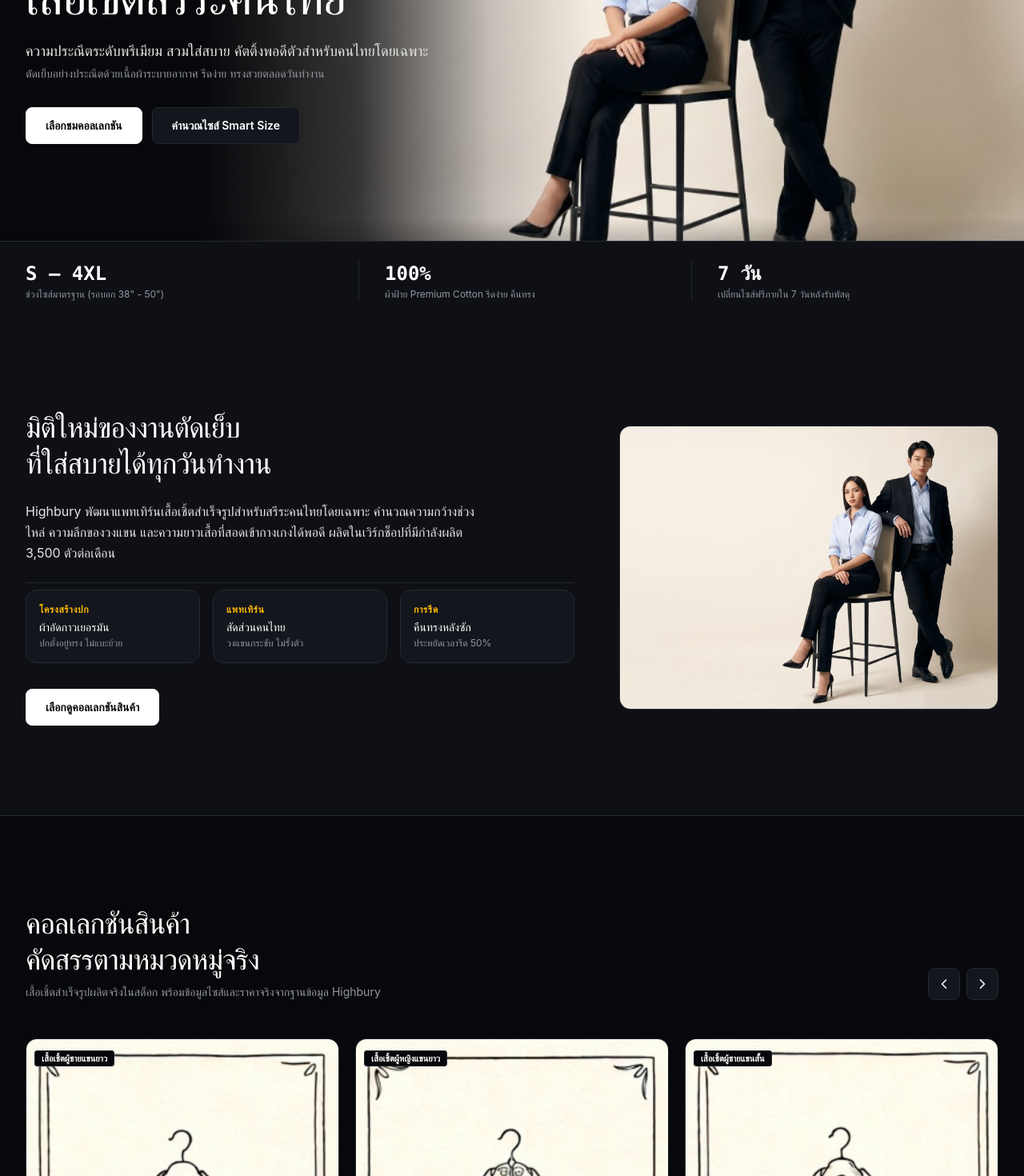
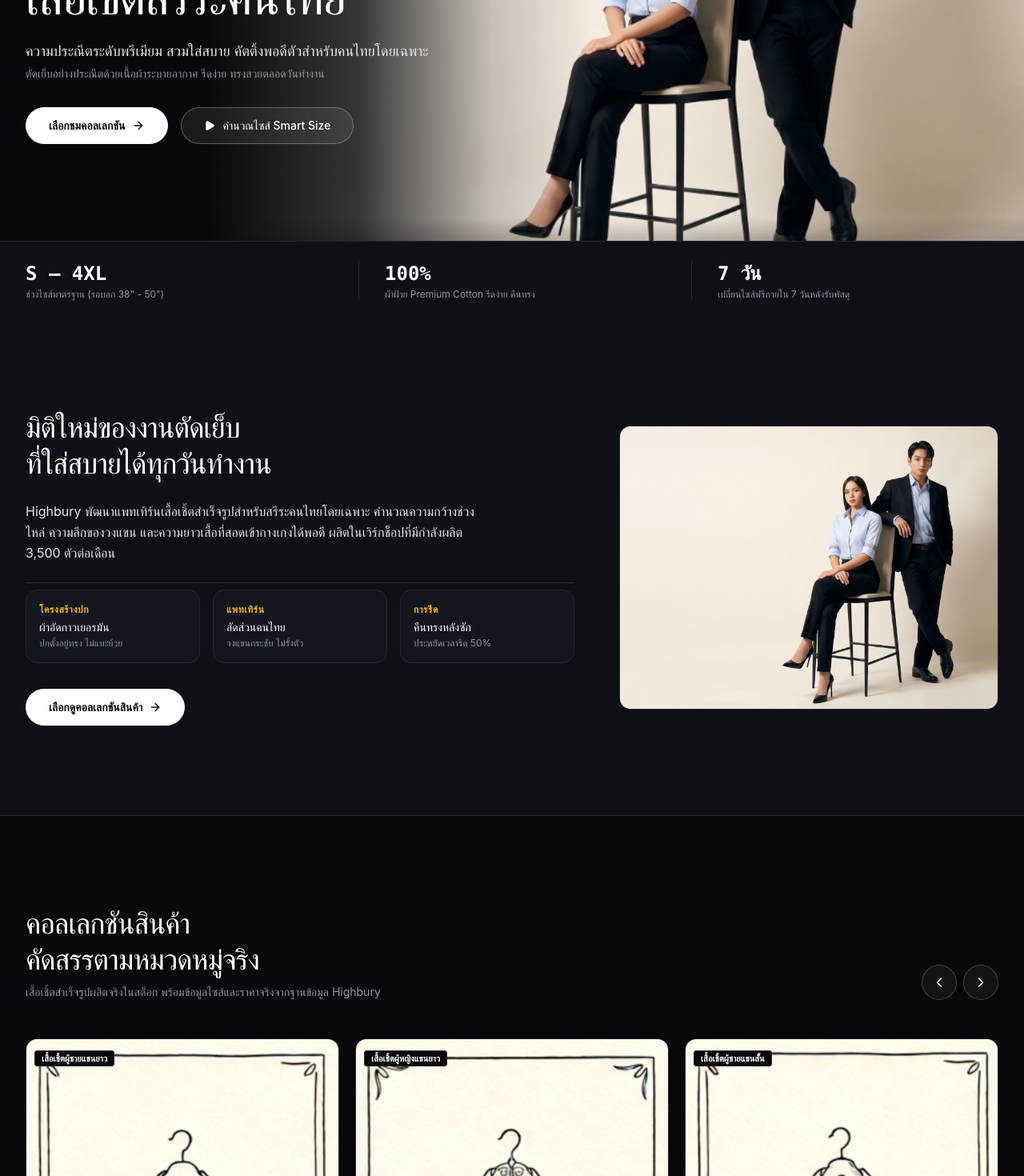
Before and after one commit to papound/highbury_shirt, a Next.js app: page / in a window 1280 px wide. Shown: the part 320-1790 px from the top of the page at 80% size. Built offline with nearby package versions, Linux system fonts and the light colour scheme; no server answers; the database is empty; a small style sheet from the web is missing; a web font is replaced by a local one.

Commit message:
feat(storefront-v3): restore exact Quantum pill buttons and circular controls across all sections

```diff
--- a/components/storefront/v3/carousel-showcase.tsx
+++ b/components/storefront/v3/carousel-showcase.tsx
@@ -4,7 +4,7 @@ import { useCallback } from "react";
 import Image from "next/image";
 import Link from "next/link";
 import useEmblaCarousel from "embla-carousel-react";
-import { ChevronLeft, ChevronRight } from "lucide-react";
+import { ChevronLeft, ChevronRight, ArrowRight } from "lucide-react";
 import { QuickViewProduct } from "./quick-view-modal";
 import { getProductPlaceholderImage, CATEGORY_REAL_IMAGES } from "@/lib/placeholders";
 
@@ -248,9 +248,10 @@ export default function CarouselShowcase({
                       <div className="flex items-center justify-between pt-1">
                         <Link
                           href={`/products/${p.slug}`}
-                          className="text-xs font-semibold text-white hover:text-[#FFB900] transition-colors"
+                          className="inline-flex items-center gap-1.5 text-xs font-semibold text-white hover:text-white/80 transition-colors"
                         >
-                          {lang === "th" ? "ดูรายละเอียดสินค้า" : "Explore Model"}
+                          <span>{lang === "th" ? "ดูรายละเอียดสินค้า" : "Explore Model"}</span>
+                          <ArrowRight className="w-3.5 h-3.5" />
                         </Link>
 
                         <button
--- a/components/storefront/v3/craft-story.tsx
+++ b/components/storefront/v3/craft-story.tsx
@@ -2,6 +2,7 @@
 
 import Image from "next/image";
 import Link from "next/link";
+import { ArrowRight } from "lucide-react";
 
 interface CraftStoryProps {
   lang?: "th" | "en";
@@ -76,8 +77,9 @@ export default function CraftStory({ lang = "th" }: CraftStoryProps) {
             </div>
 
             <div className="pt-2">
-              <Link href="#models" className="v3-btn-primary">
+              <Link href="#models" className="v3-btn-white">
                 <span>{lang === "th" ? "เลือกดูคอลเลกชันสินค้า" : "Explore Collection"}</span>
+                <ArrowRight className="w-4 h-4" />
               </Link>
             </div>
           </div>
--- a/components/storefront/v3/hero-v3.tsx
+++ b/components/storefront/v3/hero-v3.tsx
@@ -2,6 +2,7 @@
 
 import Image from "next/image";
 import Link from "next/link";
+import { ArrowRight, Play } from "lucide-react";
 
 interface HeroV3Props {
   onOpenSizeGuide: () => void;
@@ -67,17 +68,19 @@ export default function HeroV3({ onOpenSizeGuide, lang = "th" }: HeroV3Props) {
             </p>
           </div>
 
-          {/* Action Buttons: Consistent 8px radius, no decorative icons */}
-          <div className="pt-3 flex flex-col sm:flex-row items-stretch sm:items-center gap-3">
-            <Link href="#models" className="v3-btn-primary">
+          {/* Action Buttons: Exact Quantum Pill Buttons (White pill + Glass outline pill) */}
+          <div className="pt-3 flex flex-col sm:flex-row items-stretch sm:items-center gap-4">
+            <Link href="#models" className="v3-btn-white">
               <span>{lang === "th" ? "เลือกชมคอลเลกชัน" : "Explore Collection"}</span>
+              <ArrowRight className="w-4 h-4" />
             </Link>
 
             <button
               type="button"
               onClick={onOpenSizeGuide}
-              className="v3-btn-secondary"
+              className="v3-btn-glass"
             >
+              <Play className="w-3.5 h-3.5 fill-current" />
               <span>{lang === "th" ? "คำนวณไซส์ Smart Size" : "Smart Size Finder"}</span>
             </button>
           </div>
--- a/components/storefront/v3/macro-detail.tsx
+++ b/components/storefront/v3/macro-detail.tsx
@@ -2,6 +2,7 @@
 
 import Image from "next/image";
 import Link from "next/link";
+import { ArrowRight } from "lucide-react";
 
 interface MacroDetailProps {
   lang?: "th" | "en";
@@ -37,8 +38,9 @@ export default function MacroDetail({ lang = "th" }: MacroDetailProps) {
             </p>
 
             <div className="pt-2">
-              <Link href="#models" className="v3-btn-secondary">
+              <Link href="#models" className="v3-btn-glass">
                 <span>{lang === "th" ? "ดูแบบเสื้อทั้งหมด" : "View All Shirts"}</span>
+                <ArrowRight className="w-4 h-4" />
               </Link>
             </div>
           </div>
--- a/components/storefront/v3/standards-landscape.tsx
+++ b/components/storefront/v3/standards-landscape.tsx
@@ -1,6 +1,7 @@
 "use client";
 
 import Link from "next/link";
+import { ArrowRight } from "lucide-react";
 
 interface StandardsLandscapeProps {
   lang?: "th" | "en";
@@ -36,8 +37,9 @@ export default function StandardsLandscape({ lang = "th" }: StandardsLandscapePr
             </p>
 
             <div className="pt-2">
-              <Link href="https://lin.ee/T8tlget" target="_blank" rel="noopener noreferrer" className="v3-btn-primary">
+              <Link href="https://lin.ee/T8tlget" target="_blank" rel="noopener noreferrer" className="v3-btn-white">
                 <span>{lang === "th" ? "ปรึกษาสั่งตัดยูนิฟอร์มผ่าน LINE" : "Corporate Uniform Inquiry (LINE)"}</span>
+                <ArrowRight className="w-4 h-4" />
               </Link>
             </div>
           </div>
--- a/components/storefront/v3/v3.css
+++ b/components/storefront/v3/v3.css
@@ -1,10 +1,8 @@
 /* ─────────────────────────────────────────────────────────────────────────────
-   HIGHBURY V3 DESIGN SYSTEM - PURPOSEFUL, DESIGNED, ANTI-SLOP
+   HIGHBURY V3 DESIGN SYSTEM - EXACT QUANTUM MOTORS AESTHETIC
    Scoped to .v3-page-wrapper
-   Palette: Dark #07080B, Text #FFFFFF, Muted #E7E7E7, Secondary #FFB900, Border #262830
-   Type: Google Sans
-   Corner Radius: 8px (rounded-lg) consistent throughout (No generic pill buttons)
-   Zero filter: blur(), Zero radial glowing blobs
+   Palette: Dark #07080B, Text #FFFFFF, Muted #E7E7E7, Accent #FFB900, Border #262830
+   Buttons: Exact Quantum Pill Shapes (rounded-full)
    ───────────────────────────────────────────────────────────────────────────── */
 
 .v3-page-wrapper {
@@ -40,67 +38,109 @@
   font-family: var(--v3-font-sans);
 }
 
-/* ── Consistent 8px Radius Buttons (Anti-Slop: No generic pill buttons) ── */
-.v3-page-wrapper .v3-btn-primary {
+/* ── EXACT QUANTUM PILL BUTTONS ── */
+.v3-page-wrapper .v3-btn-white {
   display: inline-flex;
   align-items: center;
   justify-content: center;
-  padding: 0.75rem 1.5rem;
-  border-radius: 8px;
+  gap: 0.5rem;
+  padding: 0.75rem 1.75rem;
+  border-radius: 9999px;
   background-color: #FFFFFF;
   color: #07080B;
   font-weight: 600;
   font-size: 0.875rem;
   line-height: 1.25rem;
   border: 1px solid #FFFFFF;
-  transition: background-color 0.15s ease, border-color 0.15s ease;
+  transition: all 0.2s cubic-bezier(0.16, 1, 0.3, 1);
   cursor: pointer;
 }
 
-.v3-page-wrapper .v3-btn-primary:hover {
-  background-color: #E7E7E7;
-  border-color: #E7E7E7;
+.v3-page-wrapper .v3-btn-white:hover {
+  background-color: #E2E8F0;
+  border-color: #E2E8F0;
+  transform: translateY(-1px);
 }
 
-.v3-page-wrapper .v3-btn-secondary {
+.v3-page-wrapper .v3-btn-white:active {
+  transform: scale(0.98);
+}
+
+.v3-page-wrapper .v3-btn-glass {
   display: inline-flex;
   align-items: center;
   justify-content: center;
-  padding: 0.75rem 1.5rem;
-  border-radius: 8px;
-  background-color: #13161D;
+  gap: 0.625rem;
+  padding: 0.75rem 1.75rem;
+  border-radius: 9999px;
+  background-color: rgba(255, 255, 255, 0.08);
+  backdrop-filter: blur(12px);
+  -webkit-backdrop-filter: blur(12px);
+  color: #FFFFFF;
+  font-weight: 500;
+  font-size: 0.875rem;
+  line-height: 1.25rem;
+  border: 1px solid rgba(255, 255, 255, 0.28);
+  transition: all 0.2s cubic-bezier(0.16, 1, 0.3, 1);
+  cursor: pointer;
+}
+
+.v3-page-wrapper .v3-btn-glass:hover {
+  background-color: rgba(255, 255, 255, 0.15);
+  border-color: rgba(255, 255, 255, 0.5);
+  transform: translateY(-1px);
+}
+
+.v3-page-wrapper .v3-btn-glass:active {
+  transform: scale(0.98);
+}
+
+.v3-page-wrapper .v3-btn-black {
+  display: inline-flex;
+  align-items: center;
+  justify-content: center;
+  gap: 0.5rem;
+  padding: 0.75rem 1.75rem;
+  border-radius: 9999px;
+  background-color: #07080B;
   color: #FFFFFF;
   font-weight: 600;
   font-size: 0.875rem;
   line-height: 1.25rem;
   border: 1px solid #262830;
-  transition: background-color 0.15s ease, border-color 0.15s ease;
+  transition: all 0.2s cubic-bezier(0.16, 1, 0.3, 1);
   cursor: pointer;
 }
 
-.v3-page-wrapper .v3-btn-secondary:hover {
+.v3-page-wrapper .v3-btn-black:hover {
   background-color: #1A1E27;
   border-color: #383B46;
+  transform: translateY(-1px);
 }
 
-/* ── Carousel Arrows (Consistent 8px Rounded Square Controls) ── */
+.v3-page-wrapper .v3-btn-black:active {
+  transform: scale(0.98);
+}
+
+/* ── EXACT QUANTUM CIRCULAR ARROWS ── */
 .v3-page-wrapper .v3-arrow-btn {
-  width: 2.5rem;
-  height: 2.5rem;
-  border-radius: 8px;
-  border: 1px solid #262830;
-  background-color: #13161D;
+  width: 2.75rem;
+  height: 2.75rem;
+  border-radius: 9999px;
+  border: 1px solid rgba(255, 255, 255, 0.2);
+  background-color: rgba(255, 255, 255, 0.05);
   color: #FFFFFF;
   display: flex;
   align-items: center;
   justify-content: center;
-  transition: background-color 0.15s ease, border-color 0.15s ease;
+  transition: all 0.2s ease;
   cursor: pointer;
 }
 
 .v3-page-wrapper .v3-arrow-btn:hover {
-  background-color: #1C202B;
-  border-color: #3D4252;
+  background-color: rgba(255, 255, 255, 0.15);
+  border-color: rgba(255, 255, 255, 0.4);
+  transform: scale(1.05);
 }
 
 .v3-page-wrapper .v3-arrow-btn:disabled {
@@ -144,12 +184,14 @@ dialog.v3-dialog:modal {
   overscroll-behavior: contain;
   margin: auto;
   border: 1px solid #262830;
-  border-radius: 8px;
+  border-radius: 16px;
   background-color: #0E1015;
 }
 
 dialog.v3-dialog::backdrop {
   background-color: rgba(7, 8, 11, 0.85);
+  backdrop-filter: blur(12px);
+  -webkit-backdrop-filter: blur(12px);
 }
 
 /* ── Performance & Accessibility ── */
```
Also changed, not shown: components/storefront/v3/header-v3.tsx (+6 -5 lines), components/storefront/v3/pre-footer-cta.tsx (+7 -4 lines).
